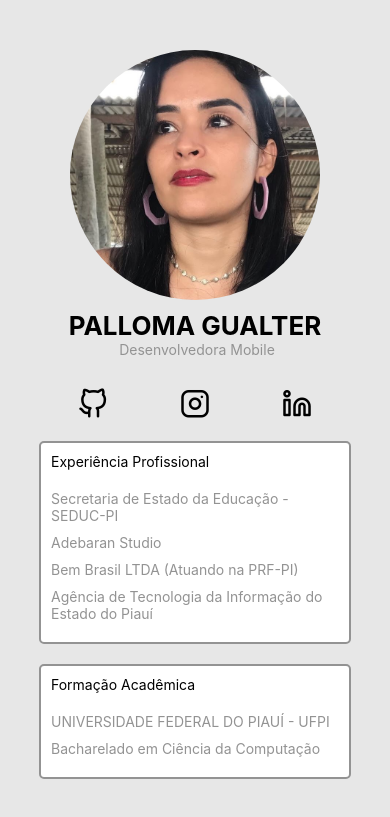
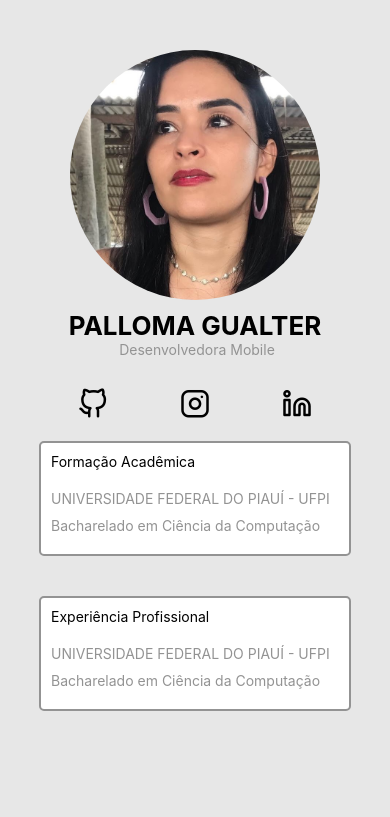
Before and after one commit to pallomagualter/appCurriculo, a React Native app: screen / in a window 390 px wide. Shown: the top 817 px of the page. Built offline with nearby package versions, Linux system fonts and the light colour scheme.

Commit message:
using props

```diff
--- a/src/components/Card/index.js
+++ b/src/components/Card/index.js
@@ -3,24 +3,12 @@ import { Text, View } from 'react-native';
 
 import style from './style';
 
-const Card = (props) => {
+const Card = ({ titulo, children }) => {
     return (
         <View style={style.card_container}>
             <View style={style.card}>
                 <View style={style.card_header}>
-                    <Text>Experiência Profissional</Text>
-                </View>
-                <View style={style.card_content}>
-                    <Text style={style.card_content_text}>Secretaria de Estado da Educação - SEDUC-PI</Text>
-                    <Text style={style.card_content_text}>Adebaran Studio</Text>
-                    <Text style={style.card_content_text}>Bem Brasil LTDA (Atuando na PRF-PI)</Text>
-                    <Text style={style.card_content_text}>Agência de Tecnologia da Informação do Estado do Piauí</Text>
-                </View>
-            </View>
-
-            <View style={style.card}>
-                <View style={style.card_header}>
-                    <Text>Formação Acadêmica</Text>
+                    <Text>{titulo}</Text>
                 </View>
                 <View style={style.card_content}>
                     <Text style={style.card_content_text}>UNIVERSIDADE FEDERAL DO PIAUÍ - UFPI</Text>
```
